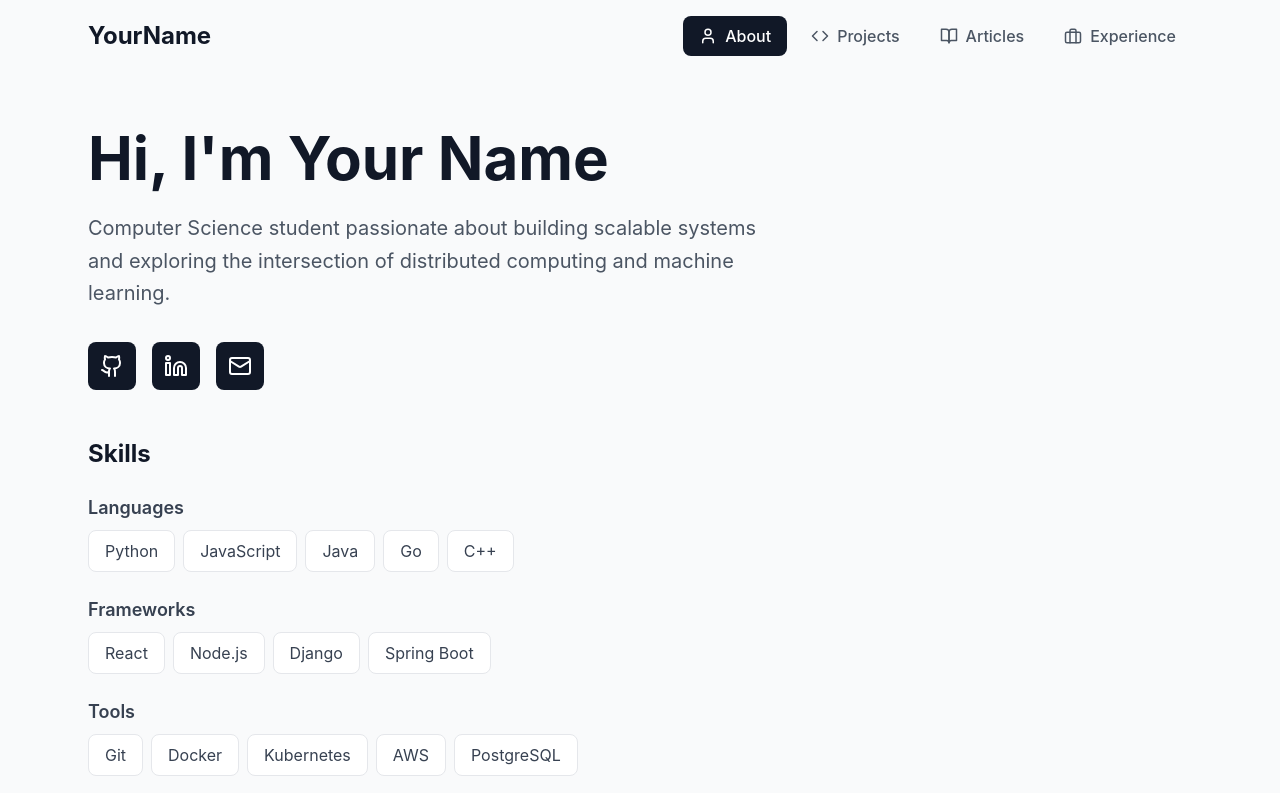
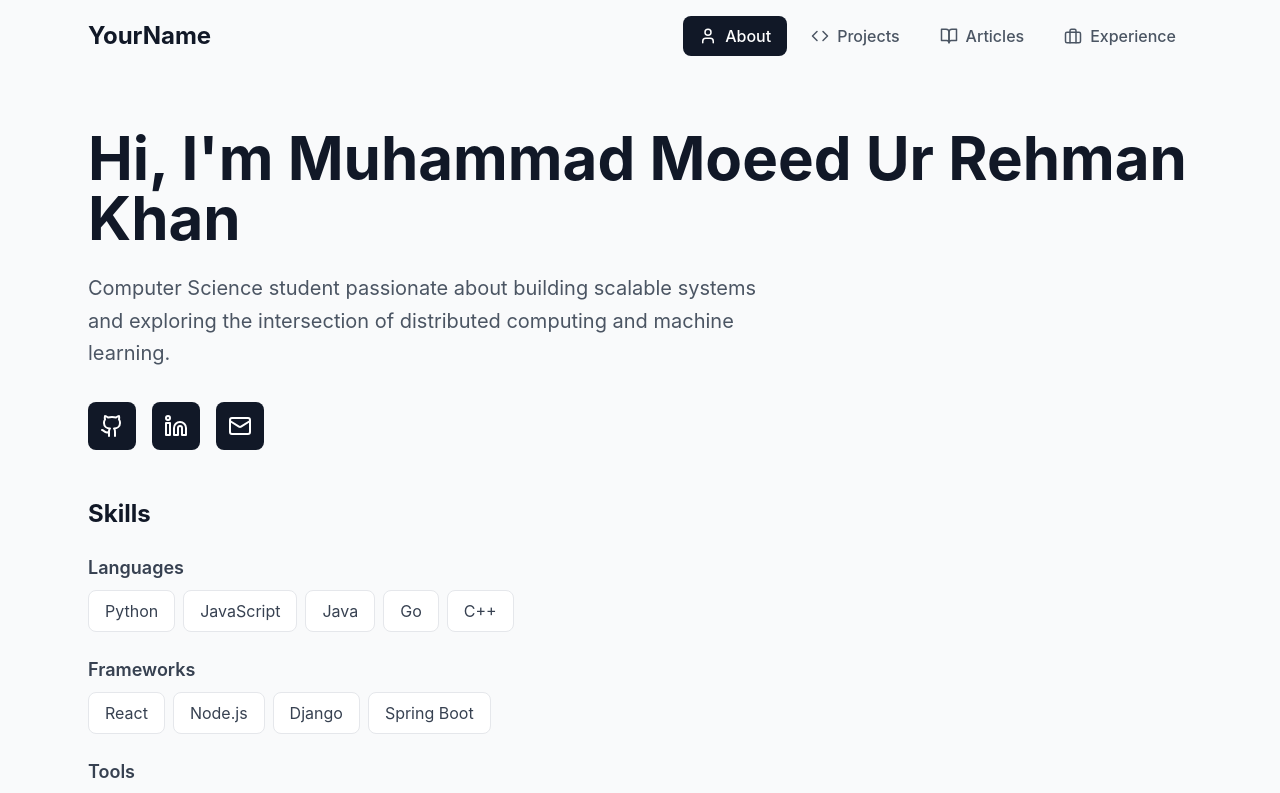
Before and after one commit to moeedrehman135/personal-website, a React (Vite) app: page / in a window 1280 px wide. Shown: the top 793 px of the page. Built offline with nearby package versions, Linux system fonts and the light colour scheme; the HTML template or start-up script is replaced by a standard one.

Commit message:
my first dynamic edit

```diff
--- a/src/App.jsx
+++ b/src/App.jsx
@@ -140,7 +140,7 @@
         {activeSection === 'about' && (
           <div className="animate-fadeIn">
             <h1 className="text-5xl md:text-6xl font-bold text-gray-900 mb-6">
-              Hi, I'm Your Name
+              Hi, I'm Muhammad Moeed Ur Rehman Khan
             </h1>
             <p className="text-xl text-gray-600 mb-8 max-w-2xl leading-relaxed">
               Computer Science student passionate about building scalable systems and exploring
```
